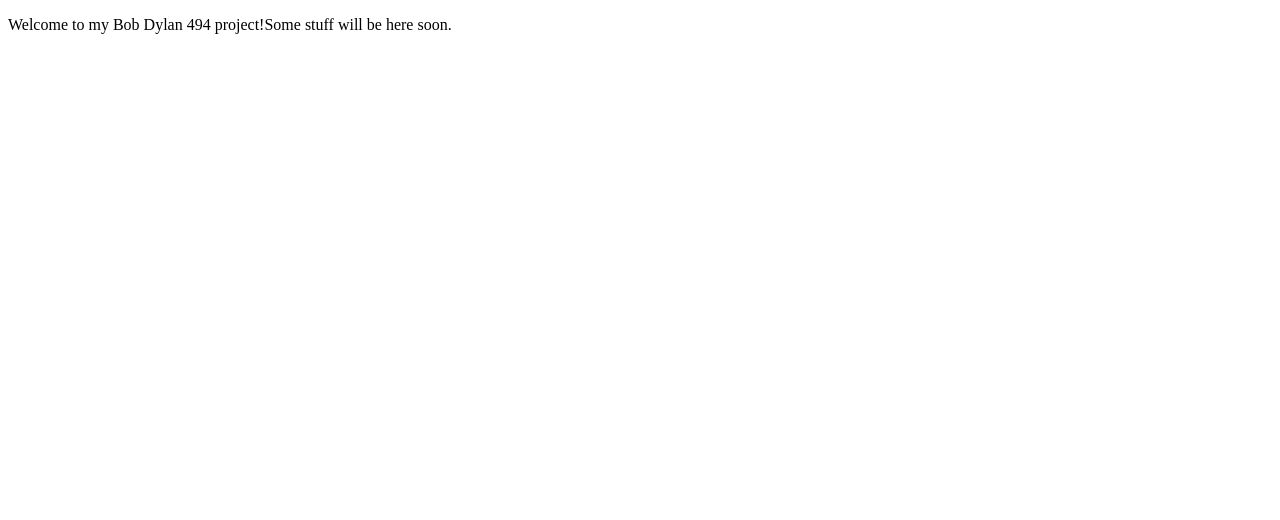
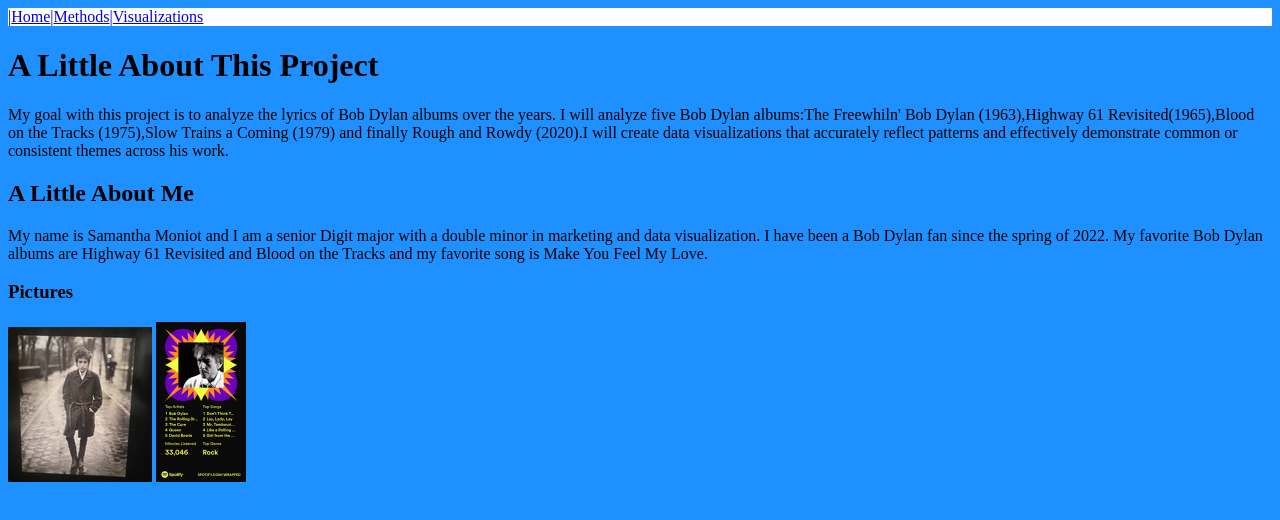
Before and after one commit to sammoniot/bobdylan494, a plain HTML site: page docs/index.html in a window 1280 px wide. Drawn offline with Linux system fonts and the light colour scheme.

Commit message:
created placeholder.html,style.css and image folder

```diff
--- a/docs/index.html
+++ b/docs/index.html
@@ -1,9 +1,28 @@
 <!DOCTYPE html>
 <html>
     <head>
-        <title>Homepage</title>
+        <title>Home</title>
+        <link rel="stylesheet" href="style.css"/>
     </head>
-    <body>
-    <p>Welcome to my Bob Dylan 494 project!Some stuff will be here soon.</p>
+    <body class="index">
+        <nav class="nav">|<a href="index.html">Home</a>|<a href="placeholder.html">Methods</a>|<a href="placeholder.html">Visualizations</a></nav>
+        <h1>A Little About This Project</h1>
+        <p>My goal with this project is to analyze the lyrics of Bob Dylan albums over the years. I
+            will analyze five Bob Dylan albums:The Freewhiln' Bob Dylan (1963),Highway 61
+            Revisited(1965),Blood on the Tracks (1975),Slow Trains a Coming (1979) and finally Rough
+            and Rowdy (2020).I will create data visualizations that accurately reflect patterns and
+            effectively demonstrate common or consistent themes across his work.</p>
+        <h2>A Little About Me</h2>
+        <p>My name is Samantha Moniot and I am a senior Digit major with a double minor in marketing
+            and data visualization. I have been a Bob Dylan fan since the spring of 2022. My
+            favorite Bob Dylan albums are Highway 61 Revisited and Blood on the Tracks and my
+            favorite song is Make You Feel My Love.</p>
+        <section class="images">
+         <h3>Pictures</h3>
+           <div>
+            <img src="images/dylandc.jpg" alt="a portrait of Bob Dylan"/>
+            <img src="images/dylanspotify.png" alt="spotify wrapped with 5 Bob Dylan songs" width="90"/>
+           </div>
+        </section>
     </body>
 </html>
--- /dev/null
+++ b/docs/style.css
@@ -0,0 +1,10 @@
+body.index{
+background:#1E90FF
+}
+body.placeholder{
+background:#7CB9E8
+}
+nav.nav{
+background:white;
+color:blue
+}
```
Also changed, not shown: docs/placeholder.html (added, +12 -0 lines), docs/images/dylandc.jpg (added), docs/images/dylanspotify.png (added).
